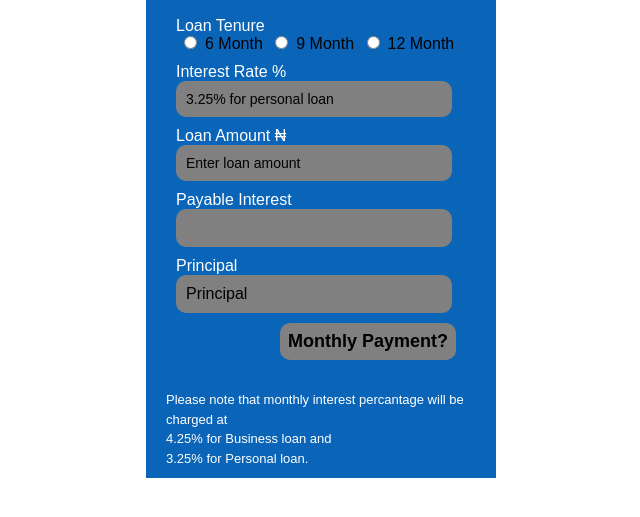
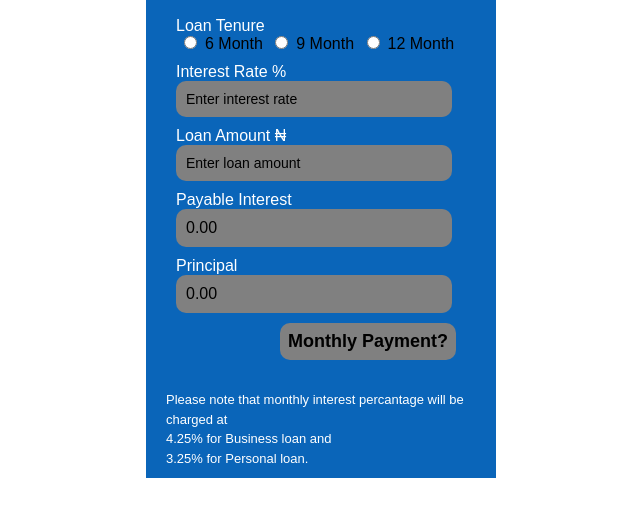
Before and after one commit to 106joshman/Mortgage-Calculator, a plain HTML site: page index.html in a window 1280 px wide. Shown: the part 127-644 px from the top of the page, without its empty margins (319-959 px from the left). Drawn offline with Linux system fonts and the light colour scheme.

Commit message:
new changes

```diff
--- a/index.html
+++ b/index.html
@@ -27,7 +27,7 @@
                 <div class="label">
                     <label for="interest">Interest Rate %</label>
                 </div>
-                <input type="number" name="interest" oninput="interest(this.value)" onchange="interest(this.value)"  id="interest" placeholder="3.25% for personal loan" required>
+                <input type="number" name="interest" oninput="interest(this.value)" onchange="interest(this.value)"  id="interest" placeholder="Enter interest rate" required>
             </div>
             <div class="amount" >
                 <div class="label">
@@ -39,13 +39,13 @@
                 <div class="label">
                     <label for="paid interest">Payable Interest</label>
                 </div>
-                <p class="rate" id="rate"></p>
+                <p style="color: black;" class="rate" id="rate">0.00</p>
             </div>
             <div class="principal">
                 <div class="label">
                     <label for="principal">Principal</label>
                 </div>
-                <p style="color: black;" class="princip" id="principal">Principal</p>
+                <p style="color: black;" class="princip" id="principal">0.00</p>
             </div>
             <div class="text-show">
                 <p id="show" class="show">Monthly Payment?</p>
--- a/style.css
+++ b/style.css
@@ -36,7 +36,7 @@ label{
 input[type=number]{
     background-color: gray;
     padding: 10px;
-    color: white;
+    color: black;
     font-size: 14px;
     width: 95%;
     border-radius: 10px;
@@ -54,7 +54,7 @@ input::placeholder{
     background-color: gray;
     padding: 10px;
     height: 38px;
-    color: white;
+    color: black;
     width: 95%;
     font-size: 16px;
     border-radius: 10px;
```
